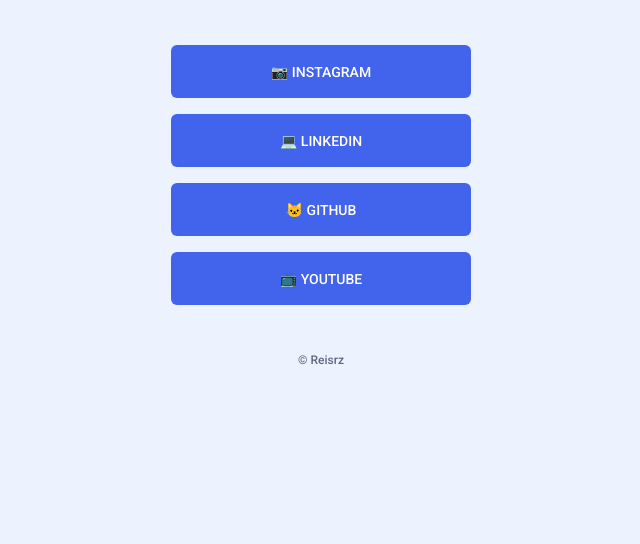
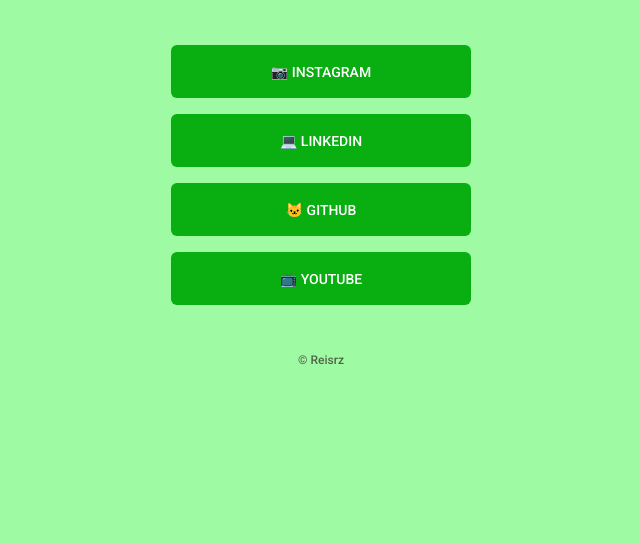
Before and after one commit to reisrz/agrupador-de-links, a plain HTML site: page index.html in a window 1280 px wide. Shown: the part 256-800 px from the top of the page, without its empty margins (319-959 px from the left). Drawn offline with Linux system fonts and the light colour scheme.

Commit message:
Update style.css

```diff
--- a/style.css
+++ b/style.css
@@ -39,6 +39,14 @@ body.pink{
     --text-color:white;
     --primary-color:#D6336C;
     --primary-color-dark:#A61E4D;}
+
+ body.green{
+  --bg-color: #9EFAA3;
+  --text-color:#1F000B;
+  --primary-color:#09AE11;
+  --primary-color-dark:#06740C;
+  }
+
 
 .container {
   text-align: center;
```
